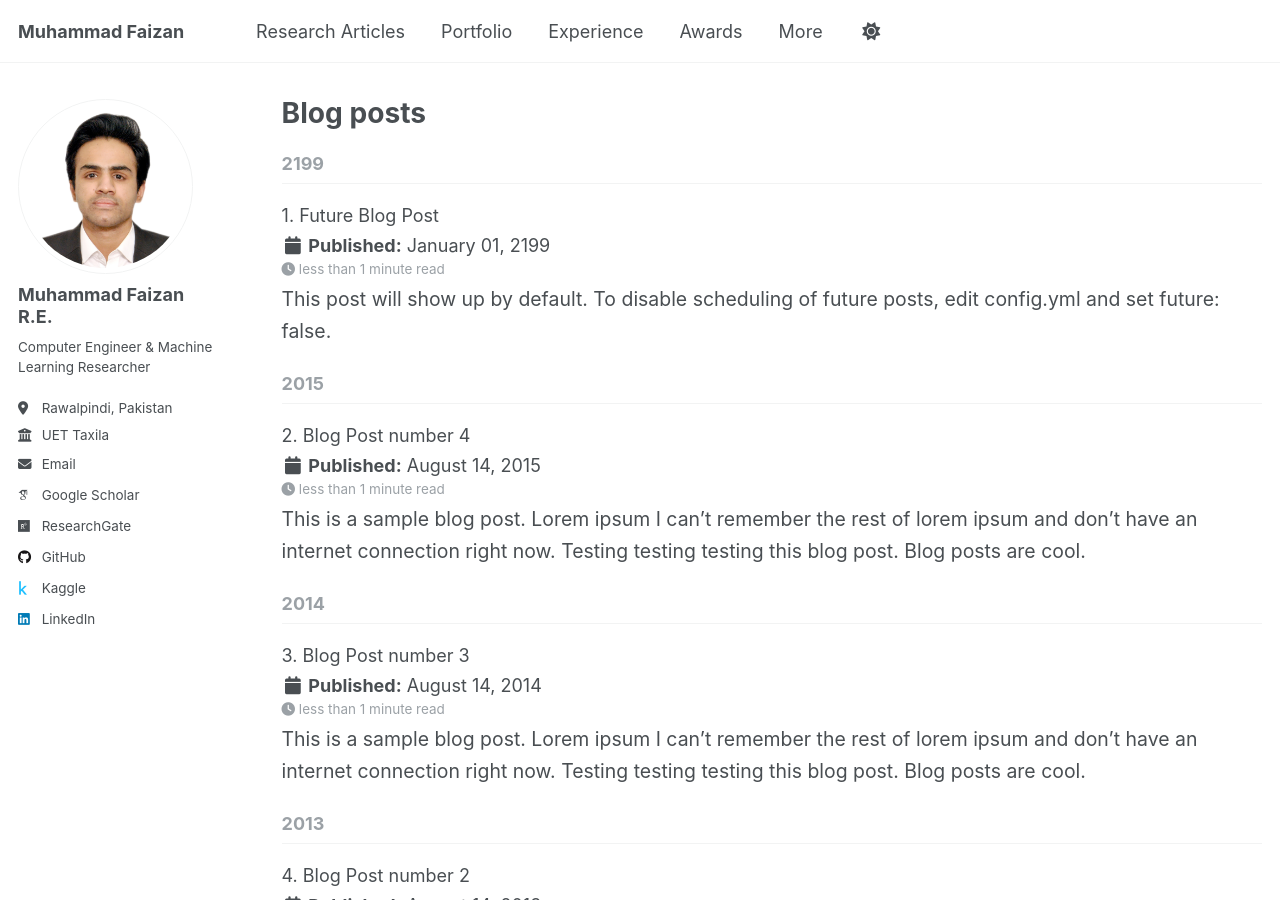
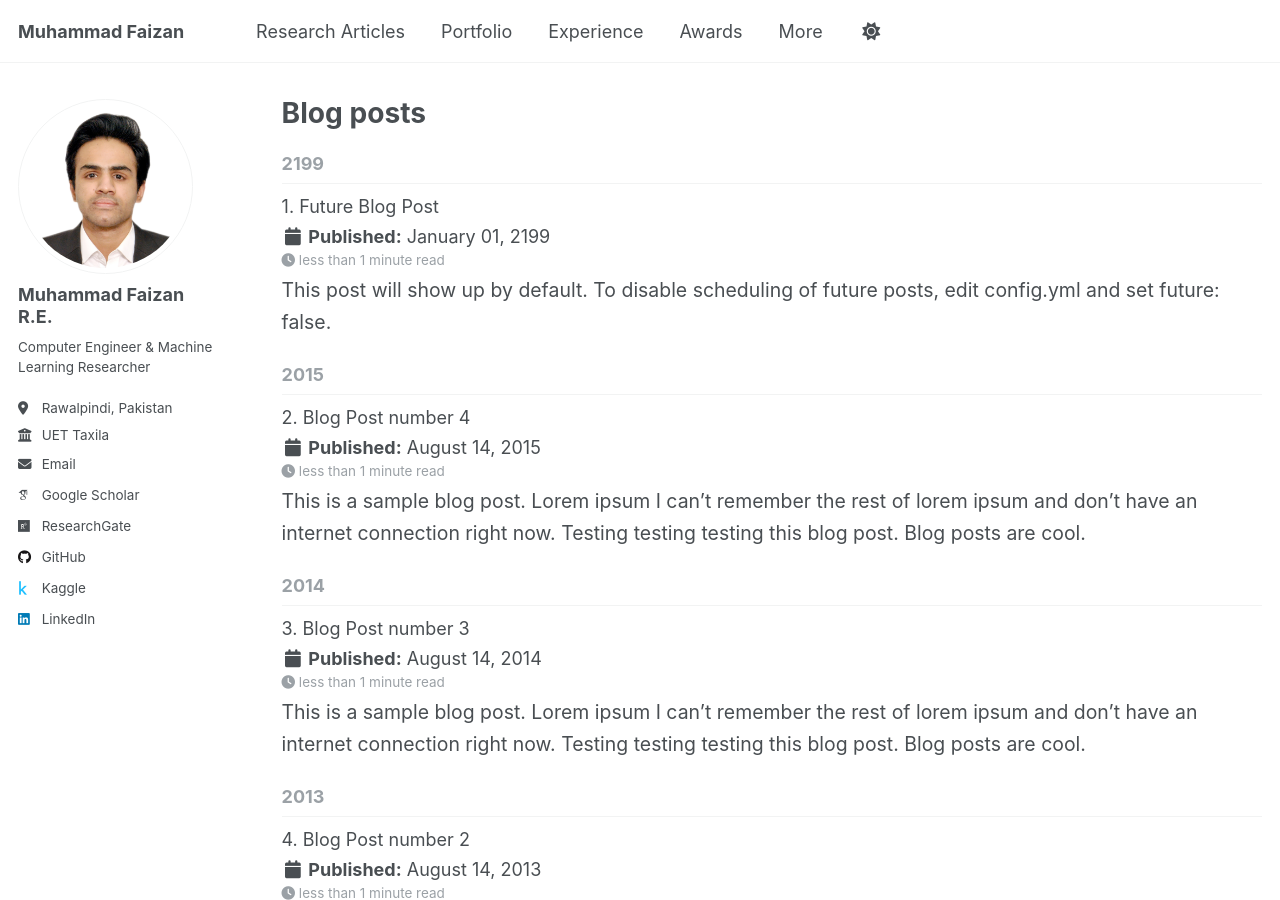
Before and after one commit to MuhammadFaizan99/MuhammadFaizan99.github.io, a Jekyll site: the page built from _pages/year-archive.html, in a window 1280 px wide and 900 px high. Built offline with Jekyll 4.4.1, drawn with Linux system fonts in a browser that asks for light colours; some web fonts are replaced; a script that is not in the unit is left out.

Commit message:
Update archive-single.html

```diff
--- a/_includes/archive-single.html
+++ b/_includes/archive-single.html
@@ -50,7 +50,7 @@
       </div>
     {% endif %}
 
-    <p style="margin-bottom:0;">
+    <p class="archive__item-title" style="margin-bottom:0;">
       {{ include.index | default: forloop.index }}. {{ title }}
       {% if show_downloads %}
         {% assign links = "" %}
@@ -70,14 +70,14 @@
     </p>
 
     {% if post.citation and is_active == false %}
-      <p class="archive__item-authors" style="margin:0.15rem 0 0 0; font-size:0.95em;">
+      <p class="archive__item-authors" style="margin:0.15rem 0 0 0; font-size:0.95em; font-style:italic;">
         {{ post.citation }}
       </p>
     {% endif %}
 
     {% if post.collection == 'publications' %}
-      <p class="archive__item-venue" style="margin:0.15rem 0 0 0; font-size:0.9em;">
-        <i>{{ post.venue }}</i>{% if post.date %}, {{ post.date | date: "%Y" }}{% endif %}
+      <p class="archive__item-venue" style="margin:0.15rem 0 0 0; font-size:0.9em; font-style:italic;">
+        {{ post.venue }}{% if post.date %}, {{ post.date | date: "%Y" }}{% endif %}
       </p>
     {% elsif post.collection == 'teaching' %}
       <p style="margin:0.15rem 0 0 0;">{{ post.type }}, <i>{{ post.venue }}</i>, {{ post.date | default: "1900-01-01" | date: "%Y" }}</p>
```
